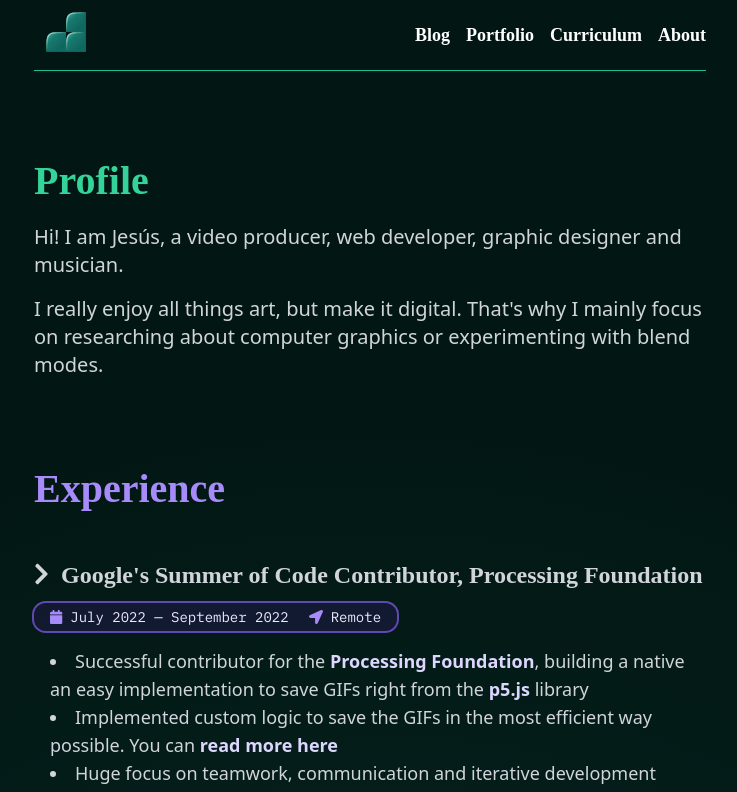
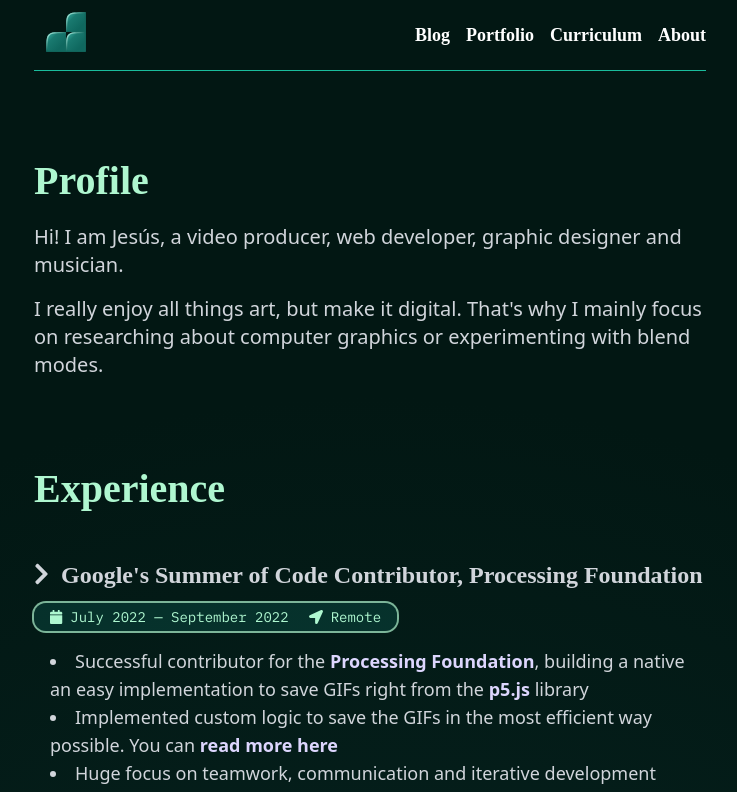
Before and after one commit to jesi-rgb/old.jesirgb.com, a Next.js app: page /curriculum in a window 1280 px wide. Shown: the top 792 px of the page, without its empty margins (270-1007 px from the left). Built offline with nearby package versions, Linux system fonts and the light colour scheme; no server answers; a web font is replaced by a local one.

Commit message:
fix shitty tailwind bug

```diff
--- a/components/Curriculum/DateAndPlace.js
+++ b/components/Curriculum/DateAndPlace.js
@@ -1,35 +1,27 @@
 import { faCalendar, faLocationArrow } from "@fortawesome/free-solid-svg-icons";
 
 import { FontAwesomeIcon } from "@fortawesome/react-fontawesome";
-export default function DateAndPlace({
-  period,
-  place = "Remote",
-  color = "purple",
-}) {
+export default function DateAndPlace({ period, place = "Remote" }) {
   return (
     <>
       <div
         className={
-          "mt-3 font-mono text-sm bg-" +
-          color +
-          "-900 bg-opacity-20 ring-2 ring-" +
-          color +
-          "-500 ring-opacity-70 rounded-xl px-4 py-1 w-max flex flex-row items-center space-x-5"
+          "mt-3 font-mono text-sm bg-accent-1-hover bg-opacity-30 ring-2 ring-accent-1-lighter ring-opacity-70 rounded-xl px-4 py-1 w-max flex flex-row items-center space-x-5"
         }
       >
         <div>
           <FontAwesomeIcon
             icon={faCalendar}
-            className={"mr-2 text-" + color + "-400"}
+            className={"mr-2 text-accent-1-lighter"}
           />
-          <span className={"font-normal text-" + color + "-100"}>{period}</span>
+          <span className={"font-normal text-accent-1-lighter"}>{period}</span>
         </div>
         <div>
           <FontAwesomeIcon
             icon={faLocationArrow}
-            className={"mr-2 text-" + color + "-400"}
+            className={"mr-2 text-accent-1-lighter"}
           />
-          <span className={"font-normal text-" + color + "-100"}>{place}</span>
+          <span className={"font-normal text-accent-1-lighter"}>{place}</span>
         </div>
       </div>
     </>
--- a/components/Curriculum/SectionTitle.js
+++ b/components/Curriculum/SectionTitle.js
@@ -1,8 +1,6 @@
-export default function SectionTitle({ color, title }) {
+export default function SectionTitle({ title }) {
   return (
-    <div
-      className={"text-5xl mb-3 font-bold font-serif text-" + color + "-400"}
-    >
+    <div className={"text-5xl mb-3 font-bold font-serif text-accent-1-lighter"}>
       {title}
     </div>
   );
--- a/pages/curriculum.js
+++ b/pages/curriculum.js
@@ -40,7 +40,7 @@ export default function Curriculum() {
           </div>
 
           <div className="mt-20">
-            <SectionTitle title={"Experience"} color="purple" />
+            <SectionTitle title={"Experience"} />
             <EntryTitle
               title={
                 "Google's Summer of Code Contributor, Processing Foundation"
```
